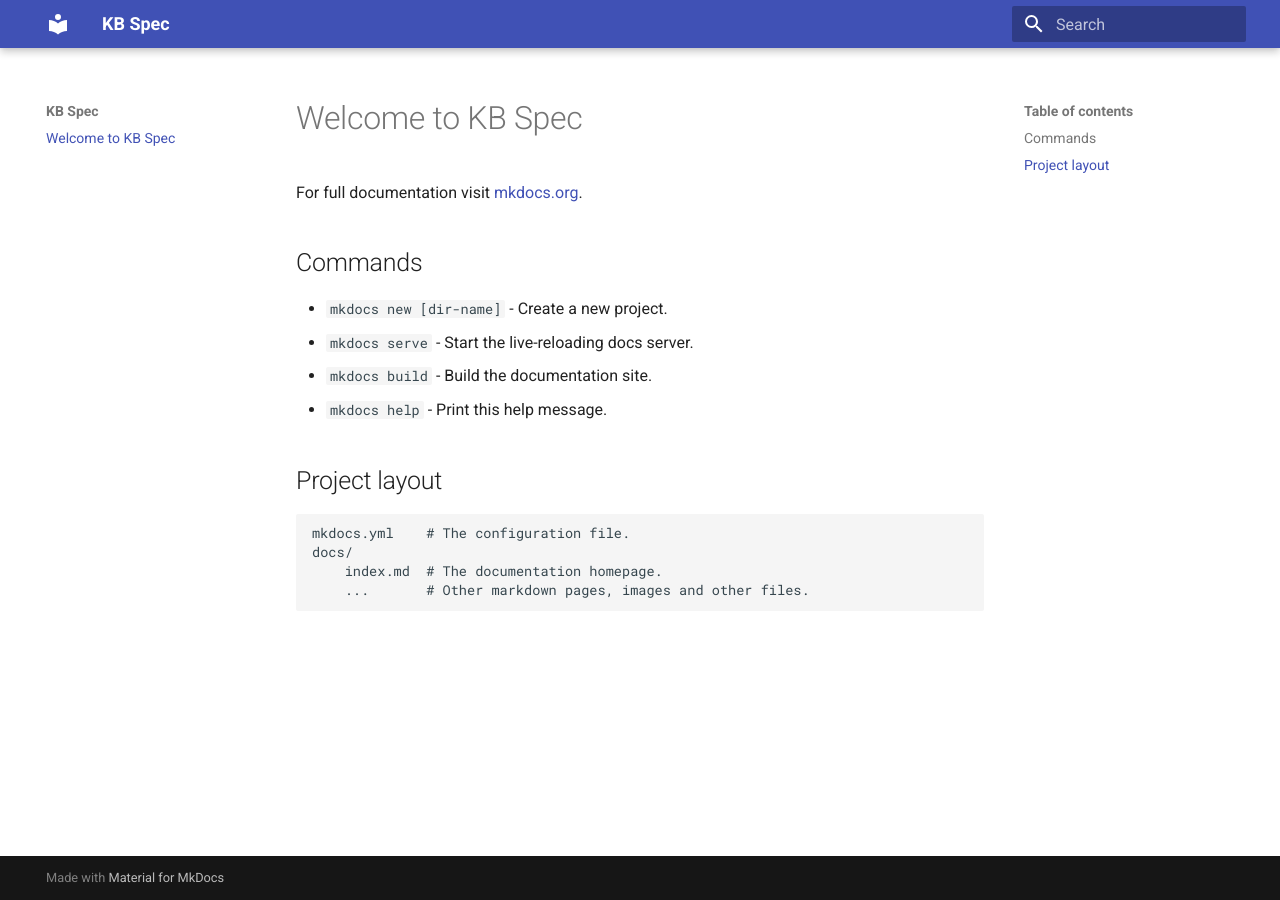
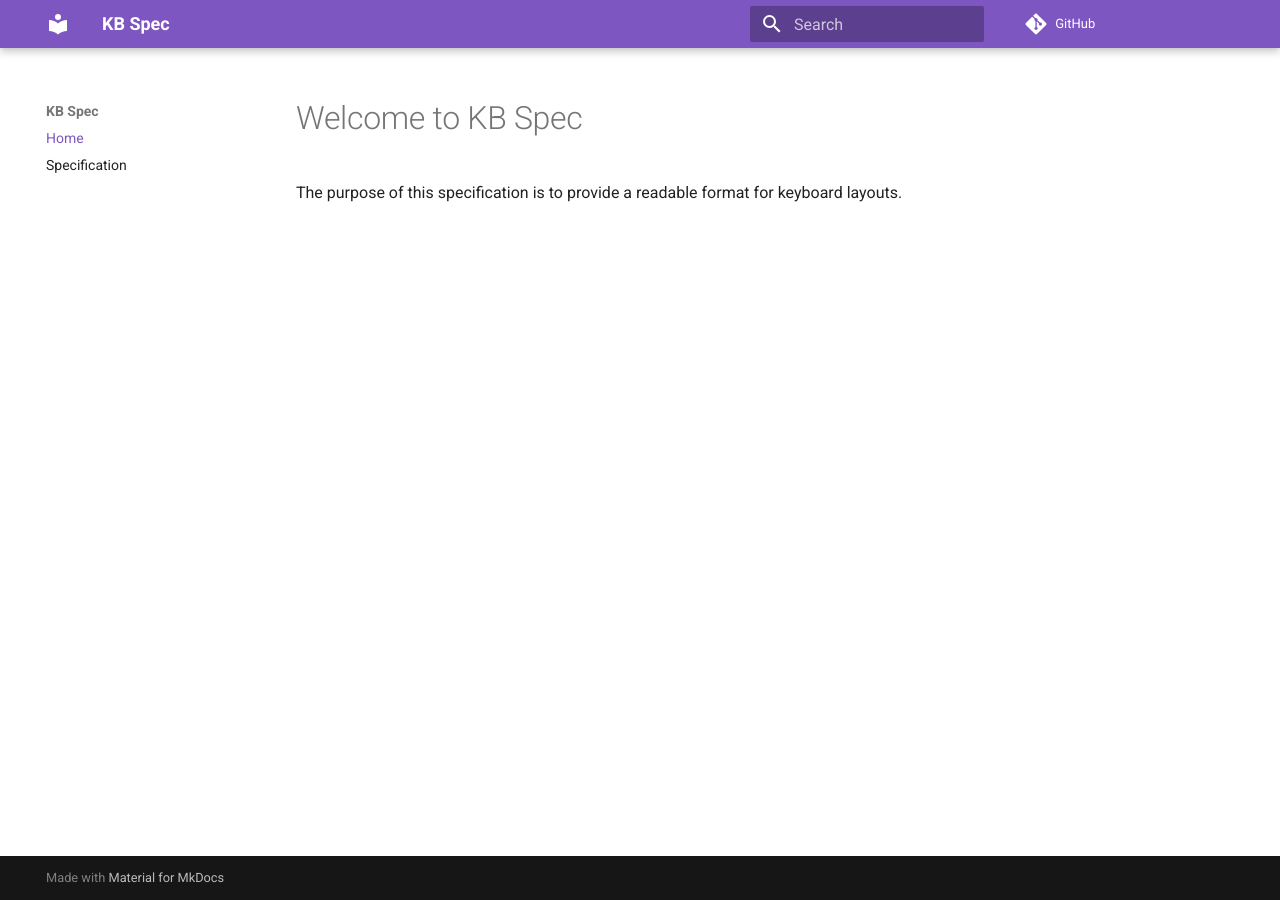
Before and after one commit to vesper-lab/kbspec, an MkDocs documentation site: the page built from docs/index.md, in a window 1280 px wide. Built offline with MkDocs 1.6.1 and Material for MkDocs 9.7.7, drawn with Linux system fonts in a browser that asks for light colours; comment, search, counter and statistics services are not loaded.

Commit message:
Added initial specification documentation.

```diff
--- a/docs/index.md
+++ b/docs/index.md
@@ -1,17 +1,3 @@
 # Welcome to KB Spec
 
-For full documentation visit [mkdocs.org](http://mkdocs.org).
-
-## Commands
-
-* `mkdocs new [dir-name]` - Create a new project.
-* `mkdocs serve` - Start the live-reloading docs server.
-* `mkdocs build` - Build the documentation site.
-* `mkdocs help` - Print this help message.
-
-## Project layout
-
-    mkdocs.yml    # The configuration file.
-    docs/
-        index.md  # The documentation homepage.
-        ...       # Other markdown pages, images and other files.
+The purpose of this specification is to provide a readable format for keyboard layouts.
--- /dev/null
+++ b/docs/stylesheets/extra.css
@@ -0,0 +1,7 @@
+article ul ul {
+    list-style-type:  circle !important;
+}
+
+article ul ul ul {
+    list-style-type:  square !important;
+}
--- a/mkdocs.yml
+++ b/mkdocs.yml
@@ -1,4 +1,16 @@
 site_name: KB Spec
-
+repo_url: https://github.com/vesper-lab/kbspec
+site_description: Keyboard Specification documentation
+nav:
+  - Home: index.md
+  - Specification: specification.md
 theme:
   name: material
+  palette:
+    primary: deep purple
+    accent: deep purple
+extra_css:
+  - stylesheets/extra.css
+markdown_extensions:
+  - pymdownx.highlight
+  - pymdownx.superfences
```
Also changed, not shown: docs/specification.md (added, +75 -0 lines).
